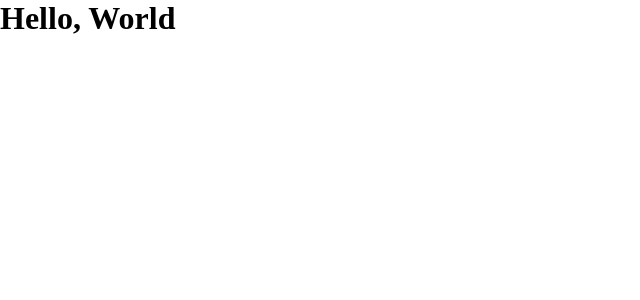
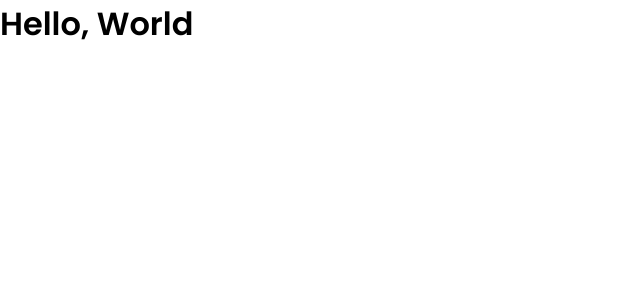
Before and after one commit to JosielMatos/dtmoney, a React (Create React App) app: page / in a window 1280 px wide. Shown: the top 300 px of the page, without its empty margins (0-640 px from the left). Built offline with nearby package versions, Linux system fonts and the light colour scheme.

Commit message:
add global styles

```diff
--- a/public/index.html
+++ b/public/index.html
@@ -1,10 +1,16 @@
 <!DOCTYPE html>
 <html lang="en">
   <head>
+    <link rel="preconnect" href="https://fonts.googleapis.com">
+    <link rel="preconnect" href="https://fonts.gstatic.com" crossorigin>
+
     <meta charset="UTF-8" />
     <meta http-equiv="X-UA-Compatible" content="IE=edge" />
     <meta name="viewport" content="width=device-width, initial-scale=1.0" />
+
     <link rel="shortcut icon" href="favicon.png" type="image/png">
+
+    <link href="https://fonts.googleapis.com/css2?family=Poppins:wght@400;600&display=swap" rel="stylesheet">
     <title>Protomoney</title>
   </head>
   <body>
--- a/src/styles/global.ts
+++ b/src/styles/global.ts
@@ -25,10 +25,6 @@
     @media (max-width: 720px) {
       font-size: 87.5%; // 14px
     }
-
-    button {
-      cursor: pointer;
-    }
   }
 
   body {
@@ -36,6 +32,19 @@
     -webkit-font-smoothing: antialiased;
   }
 
+  body, input, text-area, button {
+    font-family: 'Poppins', sans-serif;
+    font-weight: 400;
+  }
+
+  h1, h2, h3, h4, h5, h6, strong {
+    font-weight: 600;
+  }
+
+  button {
+      cursor: pointer;
+    }
+
   [disabled] {
     opacity: 0.6;
     cursor: not-allowed;
```
